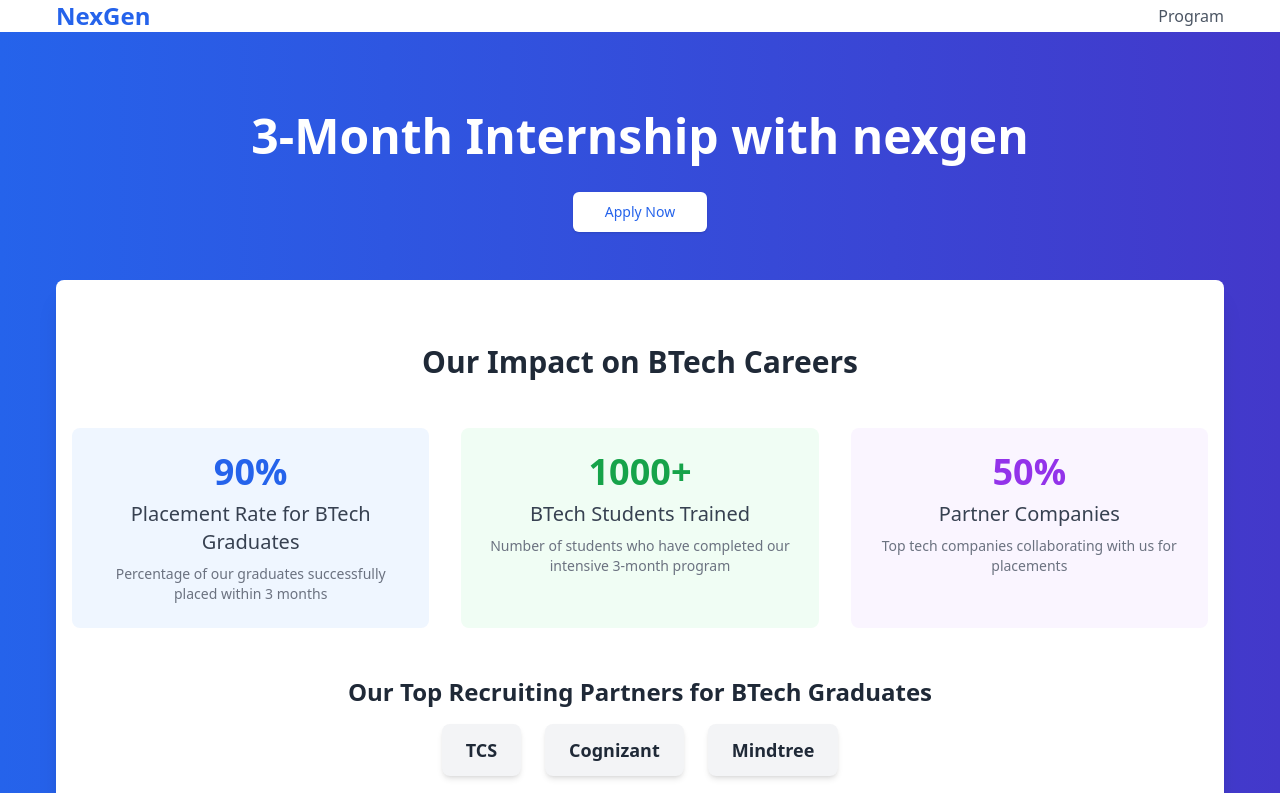
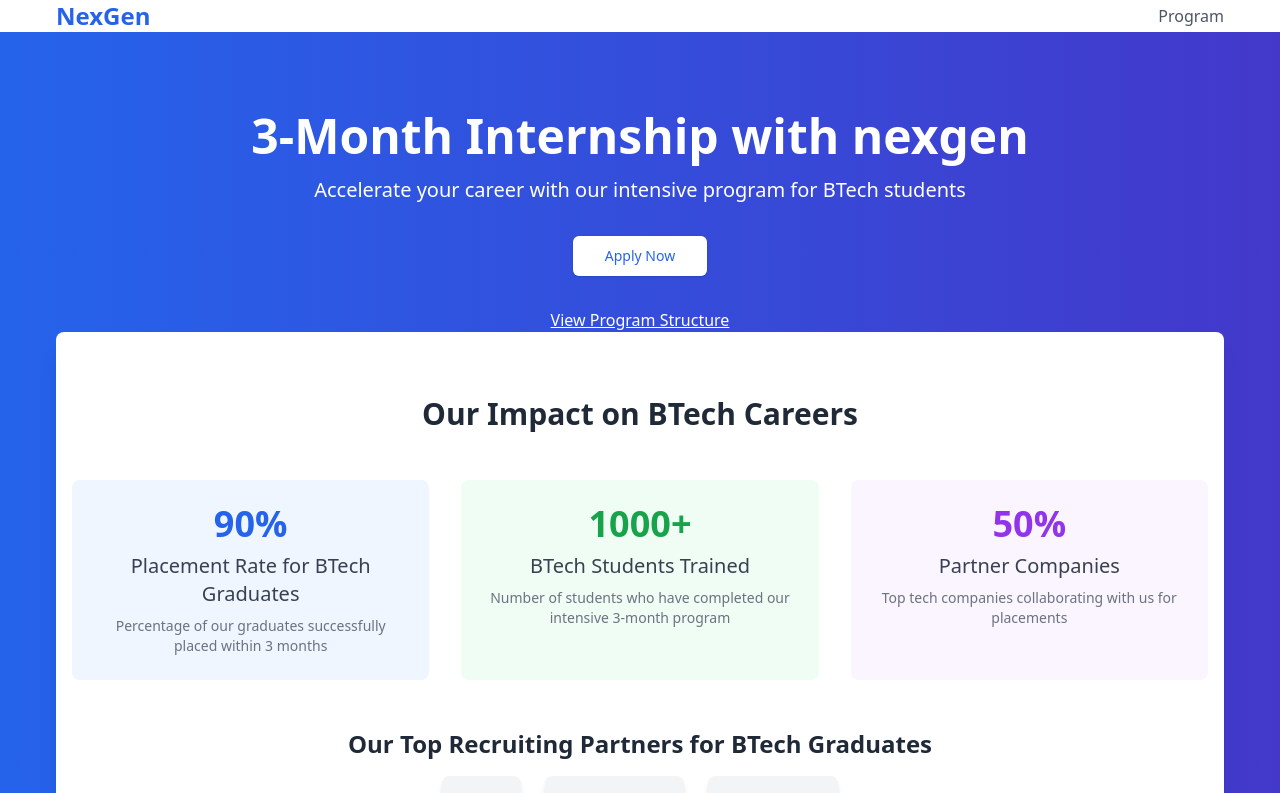
Before and after one commit to dheemutech/main, a Next.js app: page / in a window 1280 px wide. Shown: the top 793 px of the page. Built offline with nearby package versions, Linux system fonts and the light colour scheme.

Commit message:
SOFTGEN MAGIC

```diff
--- a/src/components/HeroSection.jsx
+++ b/src/components/HeroSection.jsx
@@ -1,6 +1,7 @@
 import React from 'react';
 import { Button } from '@/components/ui/button';
 import AnimatedStats from '@/components/AnimatedStats';
+import Link from 'next/link';
 
 const HeroSection = () => {
   const handleApplyNow = () => {
@@ -10,10 +11,13 @@ const HeroSection = () => {
   return (
     <section className="bg-gradient-to-r from-blue-600 to-indigo-700 py-20">
       <div className="container mx-auto px-4">
-        <h1 className="text-4xl md:text-5xl font-bold mb-8 text-white text-center leading-tight">
+        <h1 className="text-4xl md:text-5xl font-bold mb-4 text-white text-center leading-tight">
           3-Month Internship with nexgen
         </h1>
-        <div className="flex flex-col sm:flex-row justify-center items-center gap-4 mb-12">
+        <p className="text-xl text-white text-center mb-8">
+          Accelerate your career with our intensive program for BTech students
+        </p>
+        <div className="flex flex-col sm:flex-row justify-center items-center gap-4 mb-8">
           <Button
             size="lg"
             className="bg-white text-blue-600 hover:bg-blue-50 transition-colors"
@@ -22,6 +26,11 @@ const HeroSection = () => {
             Apply Now
           </Button>
         </div>
+        <div className="text-center">
+          <Link href="#program-structure" className="text-white hover:text-blue-200 underline">
+            View Program Structure
+          </Link>
+        </div>
         <AnimatedStats />
       </div>
     </section>
```
